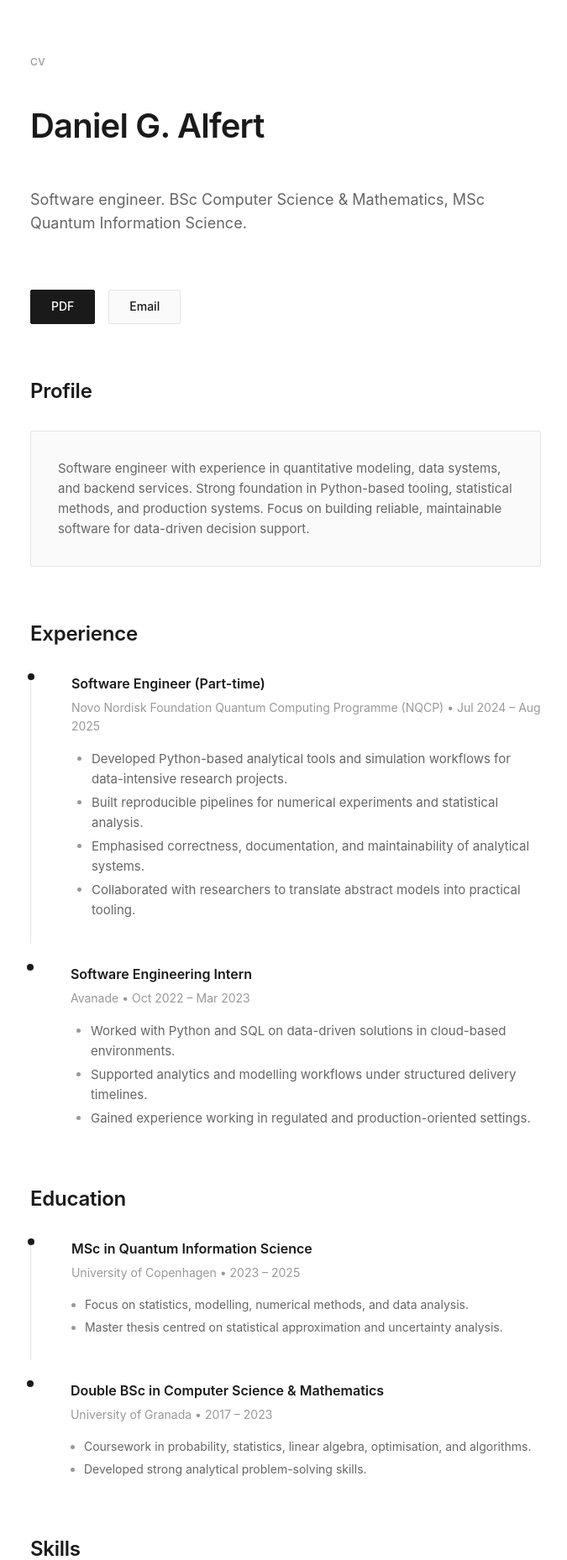
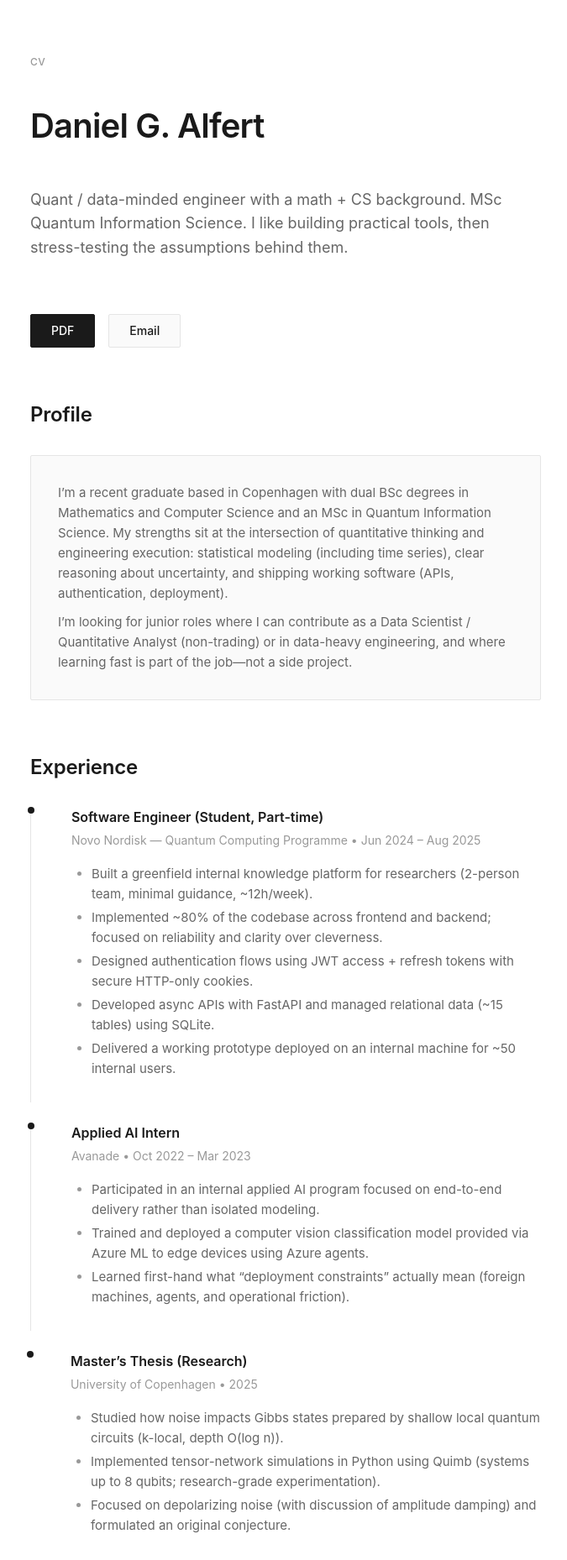
Before and after one commit to danielgalfert/personal-website, a Django app: page /cv/ in a window 1280 px wide. Shown: the part 63-1921 px from the top of the page at 84% size, without its empty margins (300-975 px from the left). Run offline with Django 5.2, Linux system fonts and the light colour scheme.

Commit message:
Update CV

```diff
--- a/personal_site/templates/cv.html
+++ b/personal_site/templates/cv.html
@@ -7,7 +7,10 @@
     <div class="hero-inner">
       <span class="kicker">CV</span>
       <h1 class="h1">Daniel G. Alfert</h1>
-      <p class="lead">Software engineer. BSc Computer Science & Mathematics, MSc Quantum Information Science.</p>
+      <p class="lead">
+        Quant / data-minded engineer with a math + CS background. MSc Quantum Information Science.
+        I like building practical tools, then stress-testing the assumptions behind them.
+      </p>
 
       <div class="hero-cta">
         <a class="btn" href="{% static 'docs/CV.pdf' %}" target="_blank" rel="noopener"><span>PDF</span></a>
@@ -22,9 +25,13 @@
     </div>
     <div class="card">
       <p class="card-text">
-        Software engineer with experience in quantitative modeling, data systems, and backend services.
-        Strong foundation in Python-based tooling, statistical methods, and production systems.
-        Focus on building reliable, maintainable software for data-driven decision support.
+        I’m a recent graduate based in Copenhagen with dual BSc degrees in Mathematics and Computer Science and an MSc in Quantum Information Science.
+        My strengths sit at the intersection of quantitative thinking and engineering execution: statistical modeling (including time series),
+        clear reasoning about uncertainty, and shipping working software (APIs, authentication, deployment).
+      </p>
+      <p class="card-text" style="margin-top: 10px;">
+        I’m looking for junior roles where I can contribute as a Data Scientist / Quantitative Analyst (non-trading) or in data-heavy engineering,
+        and where learning fast is part of the job—not a side project.
       </p>
     </div>
   </section>
@@ -36,23 +43,79 @@
 
     <div class="timeline">
       <div class="timeline-item">
-        <div class="timeline-role">Software Engineer (Part-time)</div>
-        <div class="timeline-meta">Novo Nordisk Foundation Quantum Computing Programme (NQCP) • Jul 2024 – Aug 2025</div>
+        <div class="timeline-role">Software Engineer (Student, Part-time)</div>
+        <div class="timeline-meta">Novo Nordisk — Quantum Computing Programme • Jun 2024 – Aug 2025</div>
         <ul class="bullet-list">
-          <li>Developed Python-based analytical tools and simulation workflows for data-intensive research projects.</li>
-          <li>Built reproducible pipelines for numerical experiments and statistical analysis.</li>
-          <li>Emphasised correctness, documentation, and maintainability of analytical systems.</li>
-          <li>Collaborated with researchers to translate abstract models into practical tooling.</li>
+          <li>Built a greenfield internal knowledge platform for researchers (2-person team, minimal guidance, ~12h/week).</li>
+          <li>Implemented ~80% of the codebase across frontend and backend; focused on reliability and clarity over cleverness.</li>
+          <li>Designed authentication flows using JWT access + refresh tokens with secure HTTP-only cookies.</li>
+          <li>Developed async APIs with FastAPI and managed relational data (~15 tables) using SQLite.</li>
+          <li>Delivered a working prototype deployed on an internal machine for ~50 internal users.</li>
         </ul>
       </div>
 
       <div class="timeline-item">
-        <div class="timeline-role">Software Engineering Intern</div>
+        <div class="timeline-role">Applied AI Intern</div>
         <div class="timeline-meta">Avanade • Oct 2022 – Mar 2023</div>
         <ul class="bullet-list">
-          <li>Worked with Python and SQL on data-driven solutions in cloud-based environments.</li>
-          <li>Supported analytics and modelling workflows under structured delivery timelines.</li>
-          <li>Gained experience working in regulated and production-oriented settings.</li>
+          <li>Participated in an internal applied AI program focused on end-to-end delivery rather than isolated modeling.</li>
+          <li>Trained and deployed a computer vision classification model provided via Azure ML to edge devices using Azure agents.</li>
+          <li>Learned first-hand what “deployment constraints” actually mean (foreign machines, agents, and operational friction).</li>
+        </ul>
+      </div>
+
+      <div class="timeline-item">
+        <div class="timeline-role">Master’s Thesis (Research)</div>
+        <div class="timeline-meta">University of Copenhagen • 2025</div>
+        <ul class="bullet-list">
+          <li>Studied how noise impacts Gibbs states prepared by shallow local quantum circuits (k-local, depth O(log n)).</li>
+          <li>Implemented tensor-network simulations in Python using Quimb (systems up to 8 qubits; research-grade experimentation).</li>
+          <li>Focused on depolarizing noise (with discussion of amplitude damping) and formulated an original conjecture.</li>
+        </ul>
+      </div>
+    </div>
+  </section>
+
+  <section class="section">
+    <div class="section-header">
+      <h2 class="h2">Projects</h2>
+    </div>
+
+    <div class="timeline">
+      <div class="timeline-item">
+        <div class="timeline-role">Time Series Analysis (AR / ARIMA / ARIMAX)</div>
+        <div class="timeline-meta">MSc coursework • Implementation-focused</div>
+        <ul class="bullet-list">
+          <li>Implemented classical time series models (AR, MA, ARIMA, ARIMAX) and explored stepwise model selection.</li>
+          <li>Ran diagnostics including residual checks and heteroskedasticity tests to understand when assumptions break.</li>
+        </ul>
+      </div>
+
+      <div class="timeline-item">
+        <div class="timeline-role">Computational Data Analysis</div>
+        <div class="timeline-meta">MSc coursework • Two applied projects</div>
+        <ul class="bullet-list">
+          <li>Regression: built linear models with L1/L2 regularization and tuned hyperparameters via grid search.</li>
+          <li>Unsupervised learning: applied Gaussian Mixture Models to physiological signals (e.g., heart rate, blood pressure) to explore relationships with emotional states.</li>
+        </ul>
+      </div>
+
+      <div class="timeline-item">
+        <div class="timeline-role">Personal Infrastructure / Home Lab</div>
+        <div class="timeline-meta">Ongoing</div>
+        <ul class="bullet-list">
+          <li>Run self-hosted services on a Raspberry Pi using Linux, Docker, and systemd.</li>
+          <li>Configured Nginx reverse proxy and HTTPS via Certbot; use Tailscale for secure remote access.</li>
+          <li>Debugged real operational issues (e.g., DNS failures when Pi-hole went offline due to missing fallback DNS).</li>
+        </ul>
+      </div>
+
+      <div class="timeline-item">
+        <div class="timeline-role">AWS Django Deployment Baseline (this website)</div>
+        <div class="timeline-meta">Personal project</div>
+        <ul class="bullet-list">
+          <li>Deployed a Django site with Gunicorn + Nginx, TLS, static file handling, and sane restart behavior.</li>
+          <li>Set up GitHub Actions to keep deployments repeatable and reduce “it works on my machine” drift.</li>
         </ul>
       </div>
     </div>
@@ -66,19 +129,19 @@
     <div class="timeline">
       <div class="timeline-item">
         <div class="timeline-role">MSc in Quantum Information Science</div>
-        <div class="timeline-meta">University of Copenhagen • 2023 – 2025</div>
+        <div class="timeline-meta">University of Copenhagen • 2023 – 2026</div>
         <ul class="bullet-list compact">
-          <li>Focus on statistics, modelling, numerical methods, and data analysis.</li>
-          <li>Master thesis centred on statistical approximation and uncertainty analysis.</li>
+          <li>Relevant focus: time series analysis, statistical modeling, computational methods, and research-grade simulation.</li>
+          <li>Thesis: learning local Gibbs states from noisy shallow quantum circuits (tensor networks, Quimb).</li>
         </ul>
       </div>
 
       <div class="timeline-item">
-        <div class="timeline-role">Double BSc in Computer Science & Mathematics</div>
+        <div class="timeline-role">BSc in Mathematics and BSc in Computer Science (concurrent)</div>
         <div class="timeline-meta">University of Granada • 2017 – 2023</div>
         <ul class="bullet-list compact">
-          <li>Coursework in probability, statistics, linear algebra, optimisation, and algorithms.</li>
-          <li>Developed strong analytical problem-solving skills.</li>
+          <li>Coursework in probability, statistical inference, linear algebra, algorithms, and stochastic processes.</li>
+          <li>BSc thesis: fundamentals of quantum computing; small algorithm simulations in Qiskit.</li>
         </ul>
       </div>
     </div>
@@ -92,19 +155,30 @@
     <div class="grid cols-2">
       <div class="card">
         <h3 class="card-title">Programming</h3>
-        <p class="card-text">Python (NumPy, Pandas, SciPy), SQL, Django, FastAPI. Backend services and data tooling.</p>
+        <p class="card-text">
+          Python (NumPy, Pandas, scikit-learn, Quimb, Qiskit), C++ (STL; algorithmic practice), JavaScript (Vue).
+          SQL basics (joins, group by) + ORMs.
+        </p>
       </div>
       <div class="card">
-        <h3 class="card-title">Modeling & Analysis</h3>
-        <p class="card-text">Statistical modeling, numerical methods, hypothesis testing, Monte Carlo simulation.</p>
+        <h3 class="card-title">Data & Modeling</h3>
+        <p class="card-text">
+          Time series (AR/ARIMA/ARIMAX), regression (L1/L2), Gaussian Mixture Models, hypothesis testing,
+          Monte Carlo (European option pricing coursework).
+        </p>
       </div>
       <div class="card">
         <h3 class="card-title">Systems</h3>
-        <p class="card-text">AWS, Docker, Nginx, Gunicorn. Production deployment and operational practices.</p>
+        <p class="card-text">
+          Linux, Git/GitHub, GitHub Actions, Docker, Nginx, systemd, TLS/Certbot, reverse proxying, basic operations/debugging.
+        </p>
       </div>
       <div class="card">
-        <h3 class="card-title">Practices</h3>
-        <p class="card-text">Version control, testing, documentation, reproducible workflows, code review.</p>
+        <h3 class="card-title">How I Work</h3>
+        <p class="card-text">
+          I prioritize correctness and maintainability, write things down, and try to make failures loud rather than silent.
+          Comfortable learning in ambiguous environments.
+        </p>
       </div>
     </div>
   </section>
```
